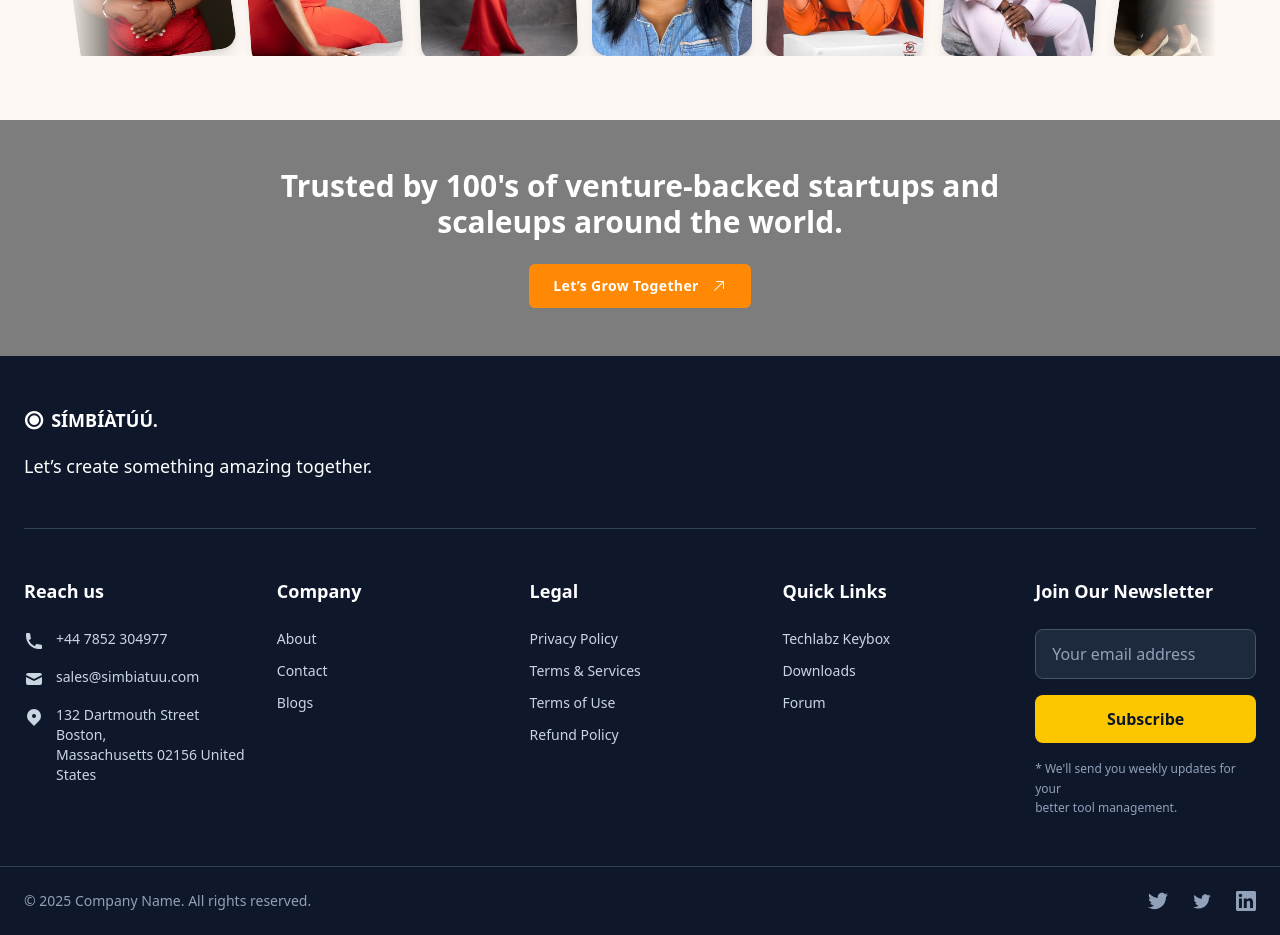
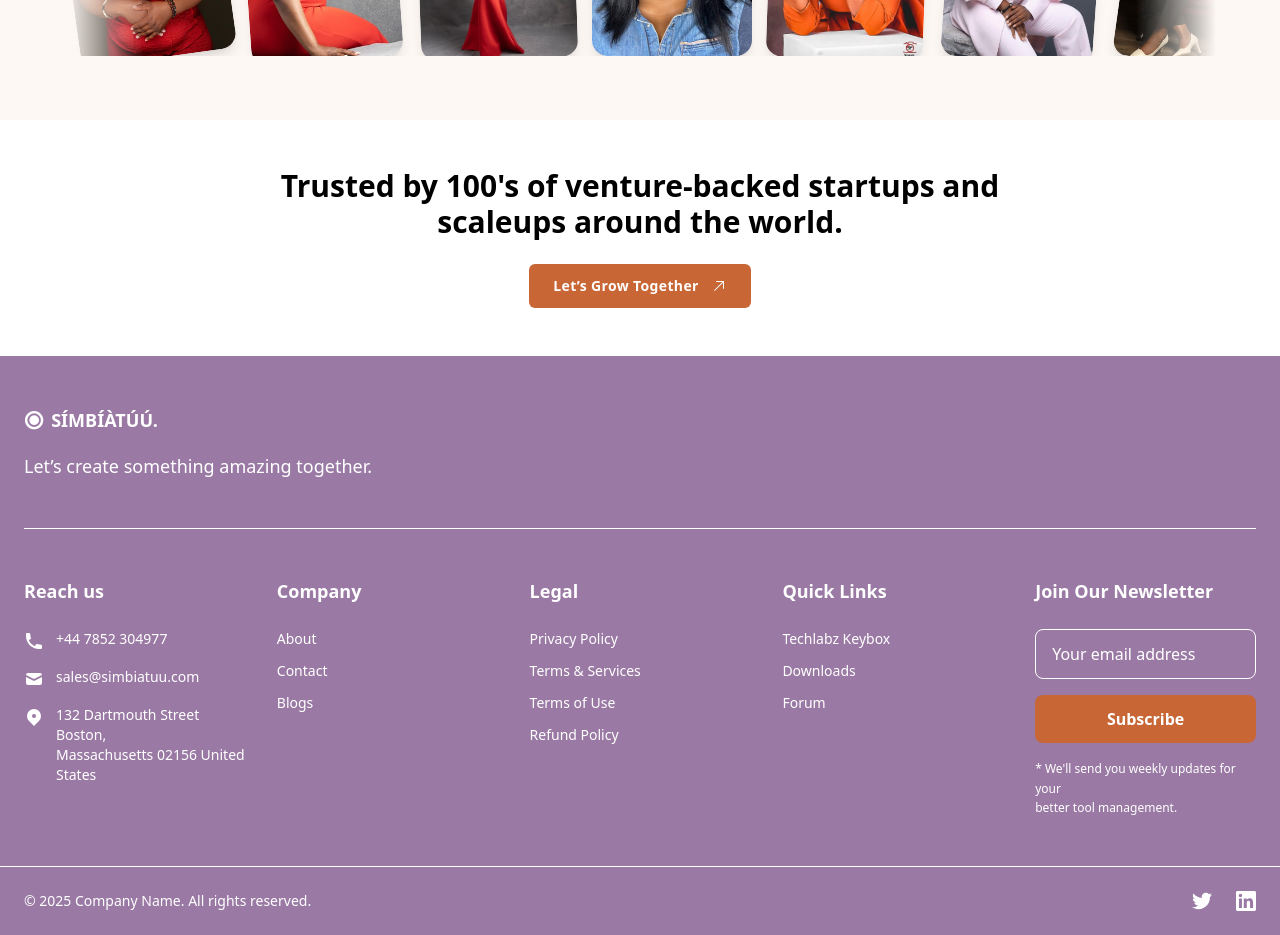
Before and after one commit to oluekundayo/simbiatuu, an Angular app: page /contact in a window 1280 px wide. Shown: the part 1220-2155 px from the top of the page. Built offline with nearby package versions, Linux system fonts and the light colour scheme.

Commit message:
color fixed

```diff
--- a/src/app/components/faq/faq.component.html
+++ b/src/app/components/faq/faq.component.html
@@ -1,5 +1,5 @@
 
-<section class="py-20 px-4 bg-gradient-to-r from-[#ffbd59] to-[#F8FAFC] text-white p-6 text-center relative">
+<section class="py-20 px-4 bg-gradient-to-r from-[#c86635] to-[#F8FAFC] text-white p-6 text-center relative">
   <div class="gradent-left w-fit h-fit md:h-[500px] md:w-[500px]"></div>
   <div class="gradent-right absolute w-fit h-fit md:h-[454px] md:w-[440px]"></div>
   <div class="max-w-4xl mx-auto text-center mb-10">
--- a/src/app/components/footer/footer.component.html
+++ b/src/app/components/footer/footer.component.html
@@ -1,10 +1,10 @@
 <!-- Footer Call to Action -->
-<div class="bg-[#7d7d7d] text-center py-12 px-4">
-  <h2 class="text-2xl sm:text-3xl font-semibold text-white max-w-3xl mx-auto">
+<div class="bg-white text-center py-12 px-4">
+  <h2 class="text-2xl sm:text-3xl font-semibold text-black max-w-3xl mx-auto">
     Trusted by 100's of venture-backed startups and scaleups around the world.
   </h2>
   <button
-    class="mt-6 custom-button group relative inline-flex items-center justify-between gap-3 px-6 py-3 rounded-md bg-orange-400 text-white backdrop-blur transition-all hover:bg-[#e35336a0]"
+    class="mt-6 custom-button group relative inline-flex items-center justify-between gap-3 px-6 py-3 rounded-md bg-[#c86635] text-white backdrop-blur transition-all hover:bg-[#e35336a0]"
     [routerLink]="['/contact']"
     routerLinkActive="router-link-active"
   >
@@ -76,7 +76,7 @@
   </div>
 </footer> -->
 
-<footer class="bg-slate-900 text-white">
+<footer class="bg-[#9a7aa4] text-white">
   <div class="max-w-7xl mx-auto px-6 py-12">
     <div class="mb-12">
       <!-- <h2 class="text-2xl font-bold text-yellow-400">Logo Here</h2> -->
@@ -92,12 +92,12 @@
         <p class="text-lg">Let’s create something amazing together.</p>
       </div>
     </div>
-    <div class="border-t border-slate-700 mb-12"></div>
+    <div class="border-t border-white mb-12"></div>
 
     <div class="grid grid-cols-1 md:grid-cols-2 lg:grid-cols-5 gap-8">
       <div class="lg:col-span-1">
         <h3 class="text-lg font-semibold mb-6 text-white">Reach us</h3>
-        <div class="space-y-4 text-slate-300 text-sm">
+        <div class="space-y-4 text-white text-sm">
           <div class="flex items-start gap-3">
             <svg
               class="w-5 h-5 mt-0.5 flex-shrink-0"
@@ -150,7 +150,7 @@
       <!-- Company Section -->
       <div class="lg:col-span-1">
         <h3 class="text-lg font-semibold mb-6 text-white">Company</h3>
-        <ul class="space-y-3 text-slate-300 text-sm">
+        <ul class="space-y-3 text-white text-sm">
           <li>
             <a
               href="#"
@@ -178,7 +178,7 @@
       <!-- Legal Section -->
       <div class="lg:col-span-1">
         <h3 class="text-lg font-semibold mb-6 text-white">Legal</h3>
-        <ul class="space-y-3 text-slate-300 text-sm">
+        <ul class="space-y-3 text-white text-sm">
           <li>
             <a
               href="#"
@@ -213,7 +213,7 @@
       <!-- Quick Links Section -->
       <div class="lg:col-span-1">
         <h3 class="text-lg font-semibold mb-6 text-white">Quick Links</h3>
-        <ul class="space-y-3 text-slate-300 text-sm">
+        <ul class="space-y-3 text-white text-sm">
           <li>
             <a
               href="#"
@@ -250,18 +250,18 @@
               [(ngModel)]="email"
               name="email"
               placeholder="Your email address"
-              class="w-full px-4 py-3 bg-slate-800 border border-slate-600 rounded-lg text-white placeholder-slate-400 focus:outline-none focus:ring-2 focus:ring-yellow-400 focus:border-transparent transition-all duration-200"
+              class="w-full px-4 py-3 bg-[#9a7aa4] border border-white rounded-lg text-white placeholder-white focus:outline-none focus:ring-2 focus:ring-yellow-400 focus:border-transparent transition-all duration-200"
               required
             />
           </div>
           <button
             type="submit"
-            class="w-full bg-yellow-400 text-slate-900 px-4 py-3 rounded-lg font-semibold hover:bg-yellow-300 focus:outline-none focus:ring-2 focus:ring-yellow-400 focus:ring-offset-2 focus:ring-offset-slate-900 transition-all duration-200 transform hover:scale-[1.02]"
+            class="w-full bg-[#c86635] text-white px-4 py-3 rounded-lg font-semibold hover:bg-yellow-300 focus:outline-none focus:ring-2 focus:ring-yellow-400 focus:ring-offset-2 focus:ring-offset-slate-900 transition-all duration-200 transform hover:scale-[1.02]"
           >
             Subscribe
           </button>
         </form>
-        <p class="text-xs text-slate-400 mt-4 leading-relaxed">
+        <p class="text-xs text-white mt-4 leading-relaxed">
           * We'll send you weekly updates for your<br />
           better tool management.
         </p>
@@ -270,17 +270,17 @@
   </div>
 
   <!-- Bottom Bar -->
-  <div class="border-t border-slate-700">
+  <div class="border-t border-white">
     <div class="max-w-7xl mx-auto px-6 py-6">
       <div class="flex flex-col md:flex-row justify-between items-center gap-4">
-        <p class="text-slate-400 text-sm">
+        <p class="text-white text-sm">
           © {{currentYear}} Company Name. All rights reserved.
         </p>
         <div class="flex items-center gap-6">
           <!-- Social Media Icons -->
           <a
             href="#"
-            class="text-slate-400 hover:text-yellow-400 transition-colors duration-200"
+            class="text-white hover:text-yellow-400 transition-colors duration-200"
           >
             <svg class="w-5 h-5" fill="currentColor" viewBox="0 0 24 24">
               <path
@@ -288,19 +288,10 @@
               />
             </svg>
           </a>
+
           <a
             href="#"
-            class="text-slate-400 hover:text-yellow-400 transition-colors duration-200"
-          >
-            <svg class="w-5 h-5" fill="currentColor" viewBox="0 0 24 24">
-              <path
-                d="M22.46 6c-.77.35-1.6.58-2.46.69.88-.53 1.56-1.37 1.88-2.38-.83.5-1.75.85-2.72 1.05C18.37 4.5 17.26 4 16 4c-2.35 0-4.27 1.92-4.27 4.29 0 .34.04.67.11.98C8.28 9.09 5.11 7.38 3 4.79c-.37.63-.58 1.37-.58 2.15 0 1.49.75 2.81 1.91 3.56-.71 0-1.37-.2-1.95-.5v.03c0 2.08 1.48 3.82 3.44 4.21a4.22 4.22 0 0 1-1.93.07 4.28 4.28 0 0 0 4 2.98 8.521 8.521 0 0 1-5.33 1.84c-.34 0-.68-.02-1.02-.06C3.44 20.29 5.7 21 8.12 21 16 21 20.33 14.46 20.33 8.79c0-.19 0-.37-.01-.56.84-.6 1.56-1.36 2.14-2.23z"
-              />
-            </svg>
-          </a>
-          <a
-            href="#"
-            class="text-slate-400 hover:text-yellow-400 transition-colors duration-200"
+            class="text-white hover:text-yellow-400 transition-colors duration-200"
           >
             <svg class="w-5 h-5" fill="currentColor" viewBox="0 0 24 24">
               <path
--- a/src/app/components/header/header.component.html
+++ b/src/app/components/header/header.component.html
@@ -1,6 +1,6 @@
 <div class="fixed z-50 w-full">
   <div class="md:px-14">
-    <nav class="bg-oryo lg:rounded-3xl">
+    <nav class="bg-[#9a7aa4] lg:rounded-3xl">
       <div class="me-auto px-4 sm:px-6 lg:px-8">
         <div class="flex items-center justify-between h-16 joto">
           <div class="flex justify-between items-center joto">
--- a/src/app/page/blog/blog.component.ts
+++ b/src/app/page/blog/blog.component.ts
@@ -5,7 +5,7 @@ import { ComingSoonComponent } from "../../components/coming-soon/coming-soon.co
 
 @Component({
   selector: 'app-blog',
-  imports: [RouterOutlet, ComingSoonComponent],
+  imports: [ComingSoonComponent],
   templateUrl: './blog.component.html',
   styleUrl: './blog.component.css'
 })
--- a/src/styles.css
+++ b/src/styles.css
@@ -13,7 +13,7 @@
 }
 
 .button-overlay {
-  background-color: #242528;
+  background-color: #c86635;
   border: 1px #000;
   border-radius: 100%;
   width: 125%;
@@ -42,7 +42,7 @@
   /* z-index: -9; */
   border-radius: 367px;
   opacity: 0.1;
-  background: #e85427;
+  background: #6c2346;
   filter: blur(100px);
   /* flex-shrink: 0; */
 }
@@ -57,7 +57,7 @@
   right: 0px;
   /* z-index: -9; */
   border-radius: 367px;
-  background: #e85427;
+  background: #6c2346;
   filter: blur(100px);
   /* flex-shrink: 0; */
 }
@@ -65,7 +65,7 @@
   position: absolute;
   /* z-index: -9; */
   border-radius: 367px;
-  background: #e85427;
+  background: #6c2346;
   filter: blur(100px);
   /* flex-shrink: 0; */
 }
@@ -75,7 +75,7 @@
   right: 0vh;
   /* z-index: -9; */
   opacity: 0.3;
-  background: #e85427;
+  background: #6c2346;
   filter: blur(100px);
   /* flex-shrink: 0; */
 }
@@ -86,7 +86,7 @@
   left: 0vh;
   /* z-index: -9; */
   opacity: 0.3;
-  background: #54be96;
+  background: #c86635;
   filter: blur(200px);
   width: 80%;
   height: 136%;
```
